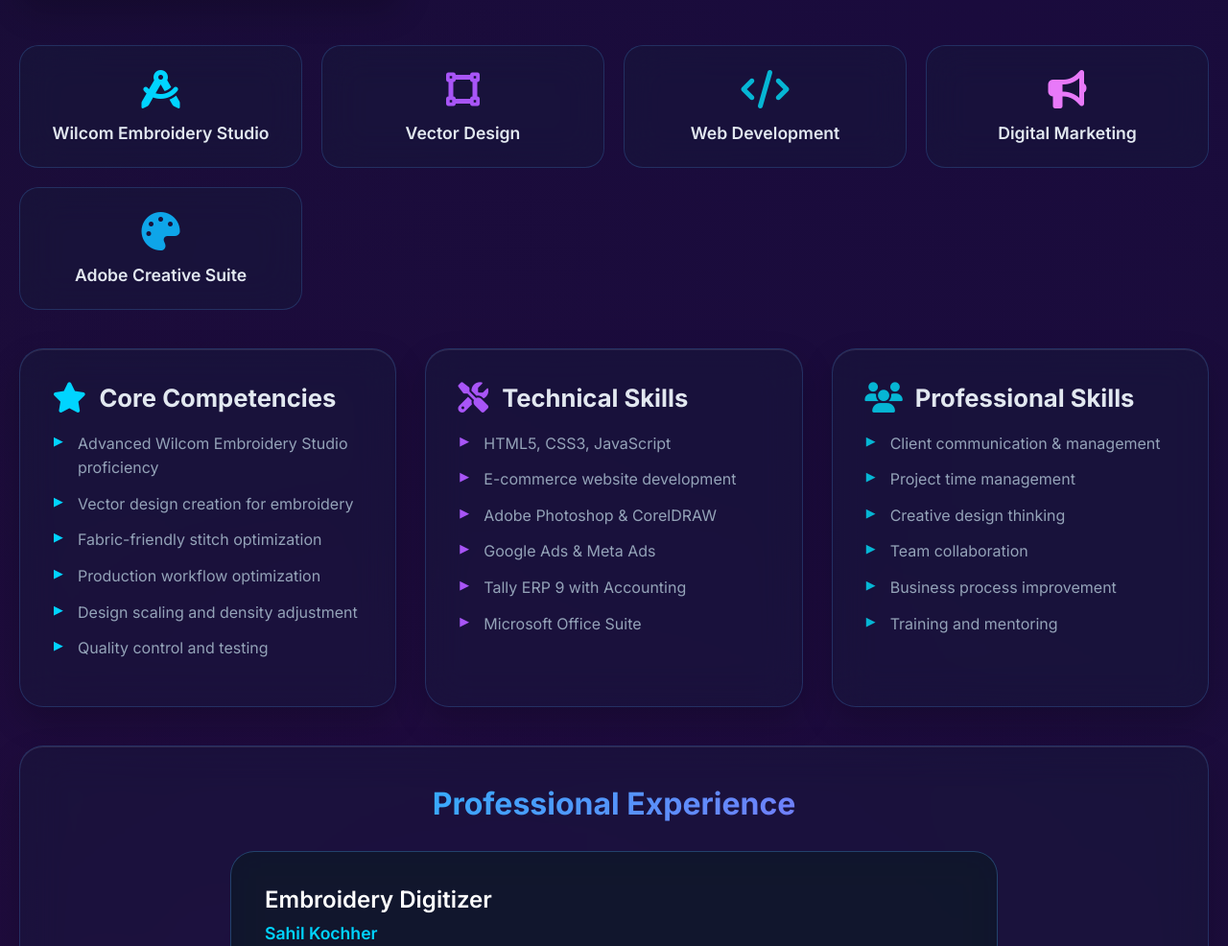
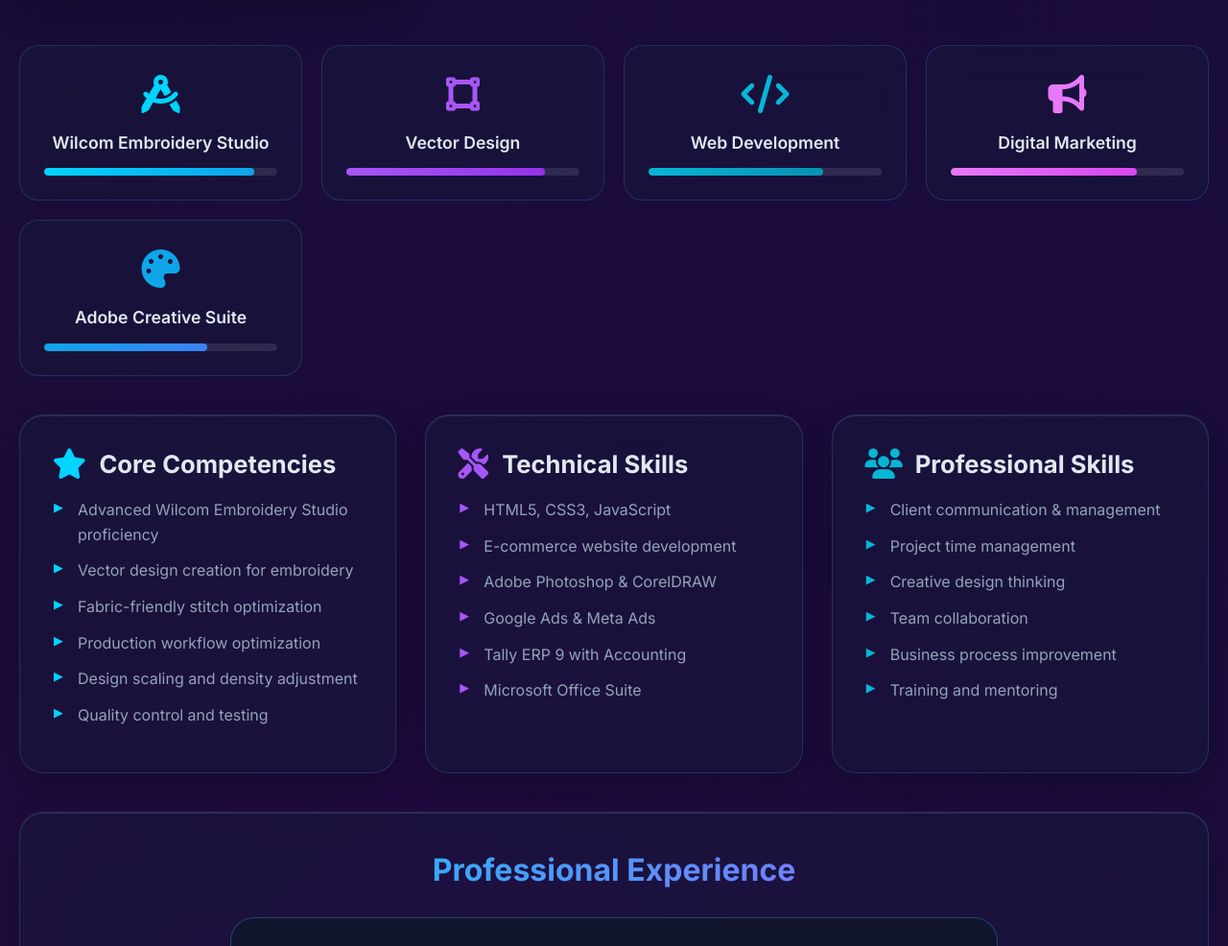
Before and after one commit to WebAakash/CV, a plain HTML site: page index.html in a window 1280 px wide. Shown: the part 1197-2183 px from the top of the page at 96% size. Drawn offline with Linux system fonts and the light colour scheme.

Commit message:
Update index.html

```diff
--- a/index.html
+++ b/index.html
@@ -21,6 +21,19 @@
                         linear-gradient(135deg, #0f0f23 0%, #16213e 100%);
             min-height: 100vh;
             overflow-x: hidden;
+        }
+
+        /* SCROLL PROGRESS BAR AT TOP */
+        #scrollProgress {
+            position: fixed;
+            top: 0;
+            left: 0;
+            width: 0%;
+            height: 4px;
+            background: linear-gradient(90deg, #00d4ff, #a855f7);
+            z-index: 9999;
+            transition: width 0.25s ease-out;
+            box-shadow: 0 0 10px rgba(0, 212, 255, 0.5);
         }
 
         .container {
@@ -248,7 +261,7 @@
             font-size: 1.5rem;
         }
 
-        /* Skills Section */
+        /* Skills Section WITH ALIGNED PROGRESS BARS */
         .skills-grid {
             display: grid;
             grid-template-columns: repeat(auto-fit, minmax(250px, 1fr));
@@ -266,6 +279,10 @@
             transition: all 0.3s ease;
             position: relative;
             overflow: hidden;
+            display: flex;
+            flex-direction: column;
+            align-items: center;
+            justify-content: flex-start;
         }
 
         .skill-item::before {
@@ -288,17 +305,27 @@
             box-shadow: 0 10px 20px rgba(0, 212, 255, 0.2);
         }
 
-        .skill-item i {
-            font-size: 2.5rem;
+        /* SKILL ICON CONTAINER - FIXED ALIGNMENT */
+        .skill-icon {
+            display: flex;
+            align-items: center;
+            justify-content: center;
+            height: 50px; /* Fixed height to align all icons */
+            width: 100%;
             margin-bottom: 15px;
-            display: block;
         }
 
-        .skill-item:nth-child(1) i { color: #00d4ff; }
-        .skill-item:nth-child(2) i { color: #a855f7; }
-        .skill-item:nth-child(3) i { color: #06b6d4; }
-        .skill-item:nth-child(4) i { color: #e879f9; }
-        .skill-item:nth-child(5) i { color: #0ea5e9; }
+        .skill-icon i {
+            font-size: 2.5rem;
+            display: block;
+            line-height: 1;
+        }
+
+        .skill-item:nth-child(1) .skill-icon i { color: #00d4ff; }
+        .skill-item:nth-child(2) .skill-icon i { color: #a855f7; }
+        .skill-item:nth-child(3) .skill-icon i { color: #06b6d4; }
+        .skill-item:nth-child(4) .skill-icon i { color: #e879f9; }
+        .skill-item:nth-child(5) .skill-icon i { color: #0ea5e9; }
 
         .skill-item h4 {
             color: #e2e8f0;
@@ -306,6 +333,55 @@
             font-weight: 600;
             position: relative;
             z-index: 1;
+            margin-bottom: 15px;
+            text-align: center;
+            line-height: 1.3;
+        }
+
+        /* SKILL PROGRESS BAR */
+        .skill-progress-container {
+            position: relative;
+            width: 100%;
+            height: 8px;
+            background: rgba(255, 255, 255, 0.1);
+            border-radius: 4px;
+            margin-top: auto; /* Push to bottom */
+            overflow: hidden;
+        }
+
+        .skill-progress {
+            position: absolute;
+            height: 100%;
+            border-radius: 4px;
+            width: 0%;
+            transition: width 2s ease-in-out;
+            animation: skillProgressLoad 2s ease-in-out forwards;
+        }
+
+        .skill-item:nth-child(1) .skill-progress {
+            background: linear-gradient(90deg, #00d4ff, #0ea5e9);
+            animation-delay: 0.5s;
+        }
+        .skill-item:nth-child(2) .skill-progress {
+            background: linear-gradient(90deg, #a855f7, #9333ea);
+            animation-delay: 0.7s;
+        }
+        .skill-item:nth-child(3) .skill-progress {
+            background: linear-gradient(90deg, #06b6d4, #0891b2);
+            animation-delay: 0.9s;
+        }
+        .skill-item:nth-child(4) .skill-progress {
+            background: linear-gradient(90deg, #e879f9, #d946ef);
+            animation-delay: 1.1s;
+        }
+        .skill-item:nth-child(5) .skill-progress {
+            background: linear-gradient(90deg, #0ea5e9, #3b82f6);
+            animation-delay: 1.3s;
+        }
+
+        @keyframes skillProgressLoad {
+            from { width: 0%; }
+            to { width: var(--progress-width); }
         }
 
         /* Main Content Grid */
@@ -418,12 +494,13 @@
             border-radius: 50%;
             border: 4px solid #0f172a;
             box-shadow: 0 0 15px rgba(0, 212, 255, 0.4);
+            background: linear-gradient(45deg, #00d4ff, #0ea5e9);
         }
 
-        .timeline-item:nth-child(1)::before { background: linear-gradient(45deg, #00d4ff, #0ea5e9); }
-        .timeline-item:nth-child(2)::before { background: linear-gradient(45deg, #a855f7, #9333ea); }
-        .timeline-item:nth-child(3)::before { background: linear-gradient(45deg, #06b6d4, #0891b2); }
-        .timeline-item:nth-child(4)::before { background: linear-gradient(45deg, #e879f9, #d946ef); }
+        .timeline-item.learning::before {
+            background: linear-gradient(45deg, #a855f7, #9333ea);
+            box-shadow: 0 0 15px rgba(168, 85, 247, 0.4);
+        }
 
         .timeline-item h4 {
             font-size: 1.5rem;
@@ -436,12 +513,12 @@
             font-weight: 600;
             margin-bottom: 8px;
             font-size: 1.1rem;
+            color: #00d4ff;
         }
 
-        .timeline-item:nth-child(1) .company { color: #00d4ff; }
-        .timeline-item:nth-child(2) .company { color: #a855f7; }
-        .timeline-item:nth-child(3) .company { color: #06b6d4; }
-        .timeline-item:nth-child(4) .company { color: #e879f9; }
+        .timeline-item.learning .company {
+            color: #a855f7;
+        }
 
         .timeline-item .duration {
             color: #94a3b8;
@@ -463,19 +540,24 @@
             padding-left: 25px;
         }
 
+        .timeline-item.learning li {
+            color: #e0c7ff;
+            font-style: italic;
+        }
+
         .timeline-item li::before {
             content: '✓';
             position: absolute;
             left: 0;
             font-weight: bold;
+            color: #00d4ff;
         }
 
-        .timeline-item:nth-child(1) li::before { color: #00d4ff; }
-        .timeline-item:nth-child(2) li::before { color: #a855f7; }
-        .timeline-item:nth-child(3) li::before { color: #06b6d4; }
-        .timeline-item:nth-child(4) li::before { color: #e879f9; }
+        .timeline-item.learning li::before {
+            color: #a855f7;
+        }
 
-        /* Embroidery Projects Section - CARD TYPE WITH 10 IMAGES */
+        /* Projects Section */
         .projects-section {
             background: rgba(22, 33, 62, 0.3);
             backdrop-filter: blur(20px);
@@ -503,7 +585,6 @@
             margin-bottom: 40px;
         }
 
-        /* CARD-TYPE GRID FOR 10 IMAGES */
         .embroidery-grid {
             display: grid;
             grid-template-columns: repeat(auto-fit, minmax(220px, 1fr));
@@ -513,7 +594,7 @@
 
         .embroidery-item {
             width: 220px;
-            height: 350px; /* Increased height for card content */
+            height: 350px;
             border-radius: 20px;
             overflow: hidden;
             background: rgba(22, 33, 62, 0.6);
@@ -715,6 +796,9 @@
     </style>
 </head>
 <body>
+    <!-- SCROLL PROGRESS BAR -->
+    <div id="scrollProgress"></div>
+
     <div class="container">
         <!-- Hero Section -->
         <div class="hero">
@@ -783,27 +867,52 @@
             </div>
         </div>
 
-        <!-- Skills Grid -->
+        <!-- Skills Grid WITH PERFECTLY ALIGNED ICONS -->
         <div class="skills-grid">
             <div class="skill-item">
-                <i class="fas fa-drafting-compass"></i>
+                <div class="skill-icon">
+                    <i class="fas fa-drafting-compass"></i>
+                </div>
                 <h4>Wilcom Embroidery Studio</h4>
+                <div class="skill-progress-container">
+                    <div class="skill-progress" style="--progress-width: 90%; width: 90%;"></div>
+                </div>
             </div>
             <div class="skill-item">
-                <i class="fas fa-vector-square"></i>
+                <div class="skill-icon">
+                    <i class="fas fa-vector-square"></i>
+                </div>
                 <h4>Vector Design</h4>
+                <div class="skill-progress-container">
+                    <div class="skill-progress" style="--progress-width: 85%; width: 85%;"></div>
+                </div>
             </div>
             <div class="skill-item">
-                <i class="fas fa-code"></i>
+                <div class="skill-icon">
+                    <i class="fas fa-code"></i>
+                </div>
                 <h4>Web Development</h4>
+                <div class="skill-progress-container">
+                    <div class="skill-progress" style="--progress-width: 75%; width: 75%;"></div>
+                </div>
             </div>
             <div class="skill-item">
-                <i class="fas fa-bullhorn"></i>
+                <div class="skill-icon">
+                    <i class="fas fa-bullhorn"></i>
+                </div>
                 <h4>Digital Marketing</h4>
+                <div class="skill-progress-container">
+                    <div class="skill-progress" style="--progress-width: 80%; width: 80%;"></div>
+                </div>
             </div>
             <div class="skill-item">
-                <i class="fas fa-palette"></i>
+                <div class="skill-icon">
+                    <i class="fas fa-palette"></i>
+                </div>
                 <h4>Adobe Creative Suite</h4>
+                <div class="skill-progress-container">
+                    <div class="skill-progress" style="--progress-width: 70%; width: 70%;"></div>
+                </div>
             </div>
         </div>
 
@@ -852,7 +961,7 @@
             <div class="timeline">
                 <div class="timeline-item">
                     <h4>Embroidery Digitizer</h4>
-                    <p class="company">Sahil Kochher</p>
+                    <p class="company">Sahil Kochher, B-149, Sector-6, Noida</p>
                     <p class="duration">2023 - Present</p>
                     <ul>
                         <li>Creating high-quality embroidery designs using Wilcom Embroidery Studio</li>
@@ -862,7 +971,7 @@
                     </ul>
                 </div>
 
-                <div class="timeline-item">
+                <div class="timeline-item learning">
                     <h4>Wilcom Software Learning & Skill Development</h4>
                     <p class="company">Self-Learning & Professional Development</p>
                     <p class="duration">2022 - 2023</p>
@@ -897,7 +1006,7 @@
             </div>
         </div>
 
-        <!-- Embroidery Projects Section - CARD TYPE WITH 10 IMAGES -->
+        <!-- Embroidery Projects Section -->
         <div class="projects-section">
             <h3>My Embroidery Designs</h3>
             <p class="projects-subtitle">Showcasing my professional embroidery digitizing work</p>
@@ -1030,5 +1139,27 @@
             </div>
         </div>
     </div>
+
+    <!-- JAVASCRIPT FOR SCROLL PROGRESS BAR -->
+    <script>
+        // Scroll Progress Bar
+        window.addEventListener('scroll', function() {
+            const scrollProgress = document.getElementById('scrollProgress');
+            const scrollTop = window.scrollY || document.documentElement.scrollTop;
+            const scrollHeight = document.documentElement.scrollHeight - window.innerHeight;
+            const scrollPercent = (scrollTop / scrollHeight) * 100;
+            scrollProgress.style.width = scrollPercent + '%';
+        });
+
+        // Skill Progress Bars Animation on Page Load
+        window.addEventListener('load', function() {
+            const skillBars = document.querySelectorAll('.skill-progress');
+            skillBars.forEach((bar, index) => {
+                setTimeout(() => {
+                    bar.style.width = bar.style.getPropertyValue('--progress-width') || bar.style.width;
+                }, 500 + (index * 200));
+            });
+        });
+    </script>
 </body>
 </html>
```
